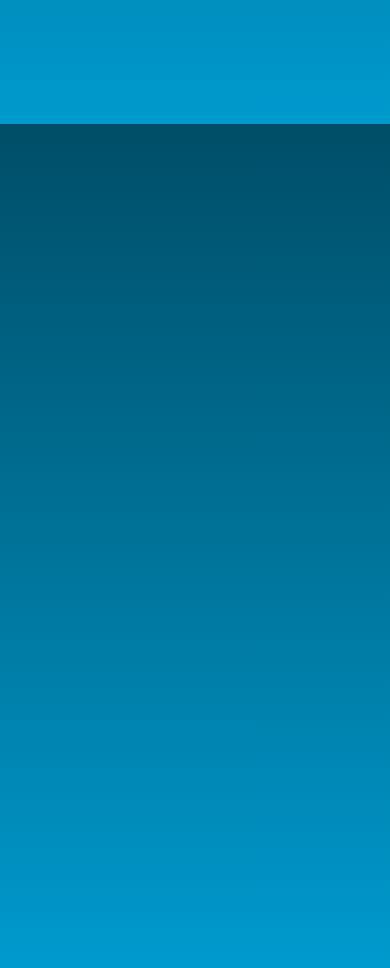
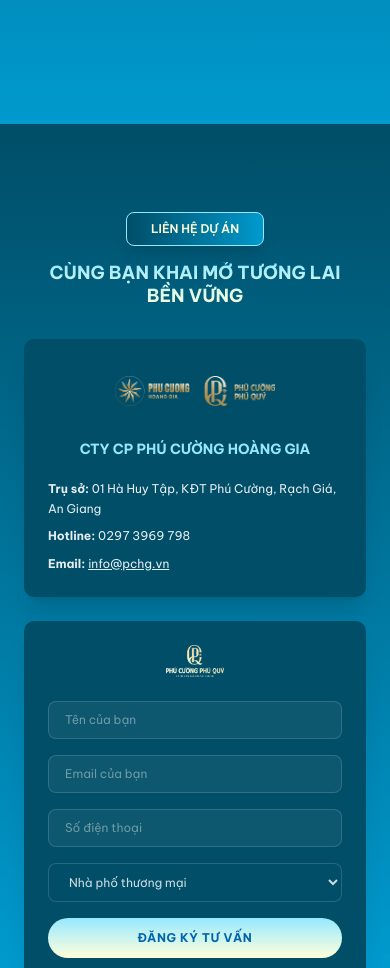
Before and after one commit to vunguyen9404/pcpq-landing, a Next.js app: page / in a window 390 px wide. Shown: the part 9160-10128 px from the top of the page. Built offline with nearby package versions, Linux system fonts and the light colour scheme.

Commit message:
refactor ContactFooterSection layout to match Figma 165:533 specs

```diff
--- a/src/components/ContactFooterSection.tsx
+++ b/src/components/ContactFooterSection.tsx
@@ -8,15 +8,16 @@
 const imgRectangle6 = "/assets/2da6ff5d0a6d8e434f9f82e06e7290236d7edf0e.png";
 const imgAsset14X1 = "/assets/b81776fe152d18a7194ece4649cd2106fa7d7c6f.png";
 const imgAsset212X1 = "/assets/04195bc0bad3f52644767a492c62b5d2473f1f12.png";
+const imgLogoPcpq1 = "/assets/4cedd30840202ba4e2e21da8625f27eff263a639.png";
 
 const imgPhone = "/assets/9fe127963e104efca8c123834786be441438f4d1.png";
 const imgZalo = "/assets/eef6d6f0fb2f530a7fb1adeb916d938dd28355fe.png";
 const imgFacebook = "/assets/c94ddb7a5c0a0287784654bddb8571e41ac3a5f2.png";
 const imgMess = "/assets/80b6c1bf84a7cfd217090234d346c96769599e18.png";
+const imgTiktok = "/assets/ff4a49a47250c804f2340585ffca5ac1ab3eced9.png";
 const imgYoutube = "/assets/fefe3dfdd9621d4b7225d305aa6a031acbfa1ab5.png";
 
-const OUTER = "relative w-full h-screen overflow-hidden bg-cover bg-center";
-const INNER = "relative w-full h-full max-w-[1920px] lg:max-w-none mx-auto";
+const OUTER = "relative w-full h-screen overflow-hidden bg-gradient-to-b from-[#004e68] to-[#009ace]";
 
 export default function ContactFooterSection() {
   const containerRef = useRef<HTMLDivElement>(null);
@@ -30,21 +31,19 @@
     const el = containerRef.current;
     if (!el) return;
 
-    const titleRight = el.querySelector(".animate-title-right");
-    const titleCenter = el.querySelector(".animate-title-center");
-    const info = el.querySelector(".animate-info");
-    const formBox = el.querySelector(".animate-form");
-    const brand = el.querySelector(".animate-brand");
+    const title = el.querySelector(".contact-title");
+    const cards = el.querySelectorAll(".contact-card");
     const partners = el.querySelectorAll(".animate-partner-icon");
 
     const ctx = gsap.context(() => {
+      if (title) {
         gsap.fromTo(
-        titleRight,
-        { opacity: 0, y: -20 },
+          title,
+          { opacity: 0, y: -30 },
           {
             opacity: 1,
             y: 0,
-          duration: 0.8,
+            duration: 1,
             ease: "power2.out",
             scrollTrigger: {
               trigger: el,
@@ -53,14 +52,17 @@
             },
           }
         );
+      }
 
+      cards.forEach((card, index) => {
         gsap.fromTo(
-        titleCenter,
-        { opacity: 0, y: -30 },
+          card,
+          { opacity: 0, y: 50 },
           {
             opacity: 1,
             y: 0,
-          duration: 0.8,
+            duration: 1,
+            delay: index * 0.15,
             ease: "power2.out",
             scrollTrigger: {
               trigger: el,
@@ -69,29 +71,13 @@
             },
           }
         );
-
-      gsap.fromTo(
-        [info, formBox, brand],
-        { opacity: 0, y: 50 },
-        {
-          opacity: 1,
-          y: 0,
-          stagger: 0.1,
-          duration: 0.8,
-          ease: "power2.out",
-          scrollTrigger: {
-            trigger: el,
-            start: "top center",
-            toggleActions: "play none none reverse",
-          },
-        }
-      );
+      });
 
       gsap.fromTo(
         partners,
         { opacity: 0, scale: 0.8 },
         {
-          opacity: 0.6,
+          opacity: 1,
           scale: 1,
           stagger: 0.08,
           duration: 0.6,
@@ -125,128 +111,300 @@
   };
 
   return (
-    <section
-      id="contact"
-      ref={containerRef}
-      className={`${OUTER} bg-gradient-to-b from-[#004e68] to-[#009ace]`}
+    <section id="contact" ref={containerRef} className={OUTER}>
+      {/* ── Viewport-relative Layout (Desktop Only) ── */}
+      <div className="absolute inset-0 hidden lg:flex flex-col items-center justify-center pt-[5vh] z-0">
+
+        {/* Centered Title */}
+        <div className="contact-title pointer-events-auto opacity-0 mb-[6vh] shrink-0">
+          <h2
+            className="text-center uppercase tracking-wide"
+            style={{
+              fontFamily: "Arial, sans-serif",
+              fontSize: "3.8vh",
+              fontWeight: 700,
+              lineHeight: "4.9vh",
+              background: "linear-gradient(180deg, #95E8FF 0%, #FDFFD9 100%)",
+              WebkitBackgroundClip: "text",
+              WebkitTextFillColor: "transparent",
+            }}
           >
-      <div className={`${INNER} flex flex-col justify-between p-6 md:p-12 lg:p-0`}>
-        <p className="animate-title-right lg:absolute lg:right-[10.4%] lg:top-[7.9%]
-                      font-be-vietnam uppercase tracking-widest text-white/80
-                      font-medium text-sm border-b border-[#95e8ff]/50
-                      pb-2 text-right mt-16 lg:mt-0 opacity-0">
-          liên hệ
-        </p>
-
-        <div className="animate-title-center lg:absolute lg:left-1/2 lg:-translate-x-1/2 lg:top-[11%] mt-20 lg:mt-0 text-center w-full lg:w-auto opacity-0">
-          <h2 className="font-anton uppercase text-xl md:text-3xl lg:text-[2.2vw]
-                         tracking-wide bg-clip-text text-transparent
-                         bg-gradient-to-b from-[#95e8ff] to-[#fdffd9]">
             CÙNG BẠN KHAI MỞ TƯƠNG LAI BỀN VỮNG
           </h2>
         </div>
 
-        <div className="grid grid-cols-1 lg:grid-cols-3 gap-6
-                        lg:absolute lg:left-[3.6%] lg:right-[3.6%] lg:top-[22%]
-                        my-8 lg:my-0">
-          {/* Company info */}
-          <div className="animate-info bg-[#004e68]/80 backdrop-blur-md border border-white/10 rounded-2xl p-7 shadow-2xl flex flex-col gap-4 lg:h-[44vh] opacity-0">
-            <div className="relative w-40 h-14 self-center">
-              <Image src={imgAsset212X1} alt="Logo" fill className="object-contain" />
+        {/* 3 Columns Row */}
+        <div className="flex justify-center gap-[4vw] w-full mb-[5.8vh] pointer-events-none select-none">
+
+          {/* Card 1: Contact Info */}
+          <div className="contact-card w-[21vw] max-w-[404px] aspect-[404/478] bg-[#004e68] rounded-[10px] drop-shadow-[0px_4px_2px_rgba(0,0,0,0.25)] flex flex-col justify-between p-[4.2vh] pointer-events-auto opacity-0">
+            {/* Logo Phú Cường Hoàng Gia */}
+            <div className="relative w-[75%] aspect-[256/94] mx-auto shrink-0">
+              <Image src={imgAsset212X1} alt="Phú Cường Hoàng Gia" fill className="object-contain animate-pulse" />
             </div>
-            <h3 className="font-bold text-[#95e8ff] uppercase tracking-wider text-sm text-center">CTY CP PHÚ CƯỜNG HOÀNG GIA</h3>
-            <div className="font-be-vietnam text-white/90 text-xs leading-relaxed space-y-2">
-              <p><strong>Trụ sở:</strong> 01 Hà Huy Tập, KĐT Phú Cường, Rạch Giá, Kiên Giang</p>
-              <p><strong>Hotline:</strong> 0297 3969 798</p>
-              <p><strong>Email:</strong> <a href="mailto:info@pchg.vn" className="underline hover:text-[#95e8ff]">info@pchg.vn</a></p>
+
+            {/* Corporate Address Info */}
+            <div className="flex flex-col gap-[1.5vh] text-left">
+              <h3 className="font-be-vietnam font-bold uppercase text-[1.7vh] leading-[2.4vh] text-[#95E8FF]">
+                CTY CP PHÚ CƯỜNG HOÀNG GIA
+              </h3>
+              <div className="font-be-vietnam text-white/90 text-[1.35vh] leading-[2.6vh] flex flex-col gap-[0.5vh]">
+                <p>
+                  <strong className="text-white">Trụ sở:</strong> 01 Hà Huy Tập, Khu đô thị Phú Cường, Rạch Giá, An Giang, Việt Nam
+                </p>
+                <p>
+                  <strong className="text-white">Hotline:</strong> 0297 3969 798
+                </p>
+                <p>
+                  <strong className="text-white">Email:</strong>{" "}
+                  <a href="mailto:info@pchg.vn" className="underline hover:text-[#95e8ff] transition-colors">
+                    info@pchg.vn
+                  </a>
+                </p>
+              </div>
             </div>
           </div>
 
-          {/* Contact form */}
-          <div className="animate-form bg-[#004e68]/80 backdrop-blur-md border border-white/10 rounded-2xl p-7 shadow-2xl flex flex-col lg:h-[44vh] opacity-0">
+          {/* Card 2: Contact Form */}
+          <div className="contact-card w-[21vw] max-w-[404px] aspect-[404/478] bg-[#004e68] rounded-[10px] drop-shadow-[0px_4px_2px_rgba(0,0,0,0.25)] flex flex-col justify-between p-[3vh] pointer-events-auto opacity-0">
             {formSubmitted ? (
               <div className="flex flex-col items-center justify-center h-full text-center">
-                <div className="w-14 h-14 bg-[#006844] rounded-full flex items-center justify-center mb-4">
+                <div className="w-14 h-14 bg-[#006837] rounded-full flex items-center justify-center mb-4 shadow-lg animate-bounce">
                   <svg className="w-7 h-7 text-white" fill="none" stroke="currentColor" viewBox="0 0 24 24">
                     <path strokeLinecap="round" strokeLinejoin="round" strokeWidth="2" d="M5 13l4 4L19 7" />
                   </svg>
                 </div>
-                <h3 className="font-be-vietnam font-bold text-lg text-[#95e8ff] mb-2">Đăng Ký Thành Công!</h3>
-                <p className="text-white/80 text-sm">Chuyên viên tư vấn sẽ liên hệ sớm nhất.</p>
+                <h3 className="font-be-vietnam font-bold text-[1.85vh] text-[#95e8ff] mb-2">Đăng Ký Thành Công!</h3>
+                <p className="text-white/80 text-[1.4vh]">Chuyên viên tư vấn sẽ liên hệ sớm nhất.</p>
               </div>
             ) : (
-              <form onSubmit={handleFormSubmit} className="flex flex-col gap-3 h-full justify-between">
-                <h3 className="font-be-vietnam font-bold text-xs tracking-widest text-[#fffcd8] uppercase border-b border-white/10 pb-2">
-                  Đăng ký tư vấn
-                </h3>
-                <div className="flex flex-col gap-2.5 flex-1">
-                  {[
-                    { type: "text", name: "name", placeholder: "Tên của bạn", required: true },
-                    { type: "email", name: "email", placeholder: "Email của bạn", required: false },
-                    { type: "tel", name: "phone", placeholder: "Số điện thoại", required: true },
-                  ].map(field => (
+              <form onSubmit={handleFormSubmit} className="flex flex-col h-full justify-between">
+                {/* Logo White PCPQ */}
+                <div className="relative w-[48%] aspect-[196/106.4] mx-auto shrink-0 mb-[1vh]">
+                  <Image src={imgLogoPcpq1} alt="Logo" fill className="object-contain" />
+                </div>
+
+                {/* Form Fields with Border-B */}
+                <div className="flex flex-col gap-[1.5vh] flex-1 justify-center">
                   <input
-                      key={field.name}
-                      type={field.type}
-                      name={field.name}
-                      value={formData[field.name as keyof typeof formData]}
+                    type="text"
+                    name="name"
+                    value={formData.name}
                     onChange={handleInputChange}
-                      placeholder={field.placeholder}
-                      required={field.required}
-                      className="w-full bg-white/5 border border-white/10 rounded-xl px-4 py-2.5 text-sm
-                                 focus:outline-none focus:border-[#95e8ff] text-white placeholder-white/40"
+                    placeholder="Tên của bạn"
+                    required
+                    className="w-full bg-transparent border-b border-white/30 px-2 py-[0.8vh] text-[1.35vh] font-sans
+                               focus:outline-none focus:border-[#95e8ff] text-white placeholder-white/40 transition-colors"
                   />
-                  ))}
+                  <input
+                    type="email"
+                    name="email"
+                    value={formData.email}
+                    onChange={handleInputChange}
+                    placeholder="Email của bạn"
+                    className="w-full bg-transparent border-b border-white/30 px-2 py-[0.8vh] text-[1.35vh] font-sans
+                               focus:outline-none focus:border-[#95e8ff] text-white placeholder-white/40 transition-colors"
+                  />
+                  <input
+                    type="tel"
+                    name="phone"
+                    value={formData.phone}
+                    onChange={handleInputChange}
+                    placeholder="Số điện thoại"
+                    required
+                    className="w-full bg-transparent border-b border-white/30 px-2 py-[0.8vh] text-[1.35vh] font-sans
+                               focus:outline-none focus:border-[#95e8ff] text-white placeholder-white/40 transition-colors"
+                  />
                   <select
                     name="product"
                     value={formData.product}
                     onChange={handleInputChange}
-                    className="w-full bg-[#004e68] border border-white/10 rounded-xl px-4 py-2.5 text-sm
-                               focus:outline-none focus:border-[#95e8ff] text-white/80 cursor-pointer"
+                    className="w-full bg-transparent border-b border-white/30 px-2 py-[0.8vh] text-[1.35vh] font-sans
+                               focus:outline-none focus:border-[#95e8ff] text-white/80 cursor-pointer transition-colors"
+                  >
+                    <option className="bg-[#004e68] text-white">Nhà phố thương mại</option>
+                    <option className="bg-[#004e68] text-white">Biệt thự đơn lập</option>
+                    <option className="bg-[#004e68] text-white">Đất nền thương mại</option>
+                    <option className="bg-[#004e68] text-white">Nhà ở xã hội</option>
+                  </select>
+                </div>
+
+                {/* Submit button */}
+                <button
+                  type="submit"
+                  className="w-[239px] h-[47px] flex items-center justify-center rounded-[20px] transition-all duration-300 hover:scale-105 hover:brightness-110 shadow-lg cursor-pointer self-center mt-[1.5vh] shrink-0"
+                  style={{
+                    background: "linear-gradient(180deg, #95E8FF 0%, #FDFFD9 100%)",
+                  }}
+                >
+                  <span
+                    className="text-center uppercase"
+                    style={{
+                      fontFamily: "Inter, sans-serif",
+                      color: "#0065AD",
+                      fontSize: "15.4px",
+                      fontWeight: 700,
+                      lineHeight: "37.25px",
+                      letterSpacing: "0.466px",
+                    }}
+                  >
+                    Đăng ký tư vấn
+                  </span>
+                </button>
+              </form>
+            )}
+          </div>
+
+          {/* Card 3: Map Overlay Image */}
+          <div className="contact-card w-[21vw] max-w-[404px] aspect-[404/478] relative rounded-[10px] overflow-hidden drop-shadow-[0px_4px_2px_rgba(0,0,0,0.25)] border border-white/10 pointer-events-auto opacity-0">
+            {/* Background Image */}
+            <Image src={imgRectangle6} alt="Bản đồ" fill className="object-cover" />
+
+            {/* Logo Overlay */}
+            <div className="absolute top-[6.7%] left-1/2 -translate-x-1/2 w-[87%] aspect-[354/36]">
+              <Image src={imgAsset14X1} alt="Khu đô thị Phú Cường Phú Quý" fill className="object-contain" />
+            </div>
+          </div>
+
+        </div>
+
+        {/* 6 Partner / Social Circular Icons Row */}
+        <div className="flex justify-center items-center gap-[2vw] mb-[2vh] pointer-events-auto">
+          {[imgZalo, imgPhone, imgFacebook, imgMess, imgTiktok, imgYoutube].map((src, idx) => (
+            <div
+              key={idx}
+              className="animate-partner-icon relative w-[4.5vh] max-w-[63px] aspect-square rounded-full overflow-hidden transition-all duration-300 hover:scale-110 cursor-pointer shadow-md opacity-0"
+            >
+              <Image src={src} alt="Social link" fill className="object-cover" />
+            </div>
+          ))}
+        </div>
+
+        {/* Short Copyright footer */}
+        <p className="text-center text-[1vh] text-white/35 shrink-0 select-none">
+          © 2026 Công Ty Cổ Phần Phú Cường Hoàng Gia. Bản quyền thiết kế thuộc về dự án PCPQ.
+        </p>
+
+      </div>
+
+      {/* ── Mobile/Tablet Layout (Scrollable stacked fallback) ── */}
+      <div className="lg:hidden flex flex-col justify-start h-full p-6 pb-12 overflow-y-auto z-10 relative">
+        {/* Title */}
+        <div className="flex flex-col items-center gap-4 mt-16 mb-8 text-center px-2">
+          <div className="bg-gradient-to-r from-[#004e68] to-[#009ace] border border-[#95e8ff] rounded-[8px] px-6 py-2 shadow-lg flex items-center justify-center">
+            <h3 className="font-be-vietnam text-center text-xs font-semibold uppercase text-[#FFFCD8]">
+              liên hệ dự án
+            </h3>
+          </div>
+          <h2 className="font-be-vietnam font-bold uppercase text-lg text-transparent bg-clip-text bg-gradient-to-b from-[#95e8ff] to-[#fdffd9] leading-tight">
+            CÙNG BẠN KHAI MỞ TƯƠNG LAI BỀN VỮNG
+          </h2>
+        </div>
+
+        {/* 3 Stacked Cards */}
+        <div className="flex flex-col gap-6 max-w-[450px] mx-auto w-full mb-8">
+
+          {/* Card 1 */}
+          <div className="bg-[#004e68] rounded-[10px] p-6 shadow-xl flex flex-col gap-5">
+            <div className="relative w-40 h-14 mx-auto">
+              <Image src={imgAsset212X1} alt="Logo" fill className="object-contain" />
+            </div>
+            <h3 className="font-be-vietnam font-bold uppercase text-[#95E8FF] text-sm text-center">
+              CTY CP PHÚ CƯỜNG HOÀNG GIA
+            </h3>
+            <div className="font-be-vietnam text-white/90 text-xs leading-relaxed space-y-2">
+              <p><strong>Trụ sở:</strong> 01 Hà Huy Tập, KĐT Phú Cường, Rạch Giá, An Giang</p>
+              <p><strong>Hotline:</strong> 0297 3969 798</p>
+              <p><strong>Email:</strong> <a href="mailto:info@pchg.vn" className="underline">info@pchg.vn</a></p>
+            </div>
+          </div>
+
+          {/* Card 2 */}
+          <div className="bg-[#004e68] rounded-[10px] p-6 shadow-xl flex flex-col">
+            {formSubmitted ? (
+              <div className="text-center py-6">
+                <h3 className="font-bold text-[#95e8ff] text-base mb-2">Đăng Ký Thành Công!</h3>
+                <p className="text-white/80 text-xs">Chúng tôi sẽ liên hệ trong thời gian sớm nhất.</p>
+              </div>
+            ) : (
+              <form onSubmit={handleFormSubmit} className="flex flex-col gap-4">
+                <div className="relative w-28 h-8 mx-auto mb-2">
+                  <Image src={imgLogoPcpq1} alt="Logo" fill className="object-contain" />
+                </div>
+                <input
+                  type="text"
+                  name="name"
+                  value={formData.name}
+                  onChange={handleInputChange}
+                  placeholder="Tên của bạn"
+                  required
+                  className="w-full bg-white/5 border border-white/15 rounded-[8px] px-4 py-2.5 text-xs text-white placeholder-white/40 focus:outline-none"
+                />
+                <input
+                  type="email"
+                  name="email"
+                  value={formData.email}
+                  onChange={handleInputChange}
+                  placeholder="Email của bạn"
+                  className="w-full bg-white/5 border border-white/15 rounded-[8px] px-4 py-2.5 text-xs text-white placeholder-white/40 focus:outline-none"
+                />
+                <input
+                  type="tel"
+                  name="phone"
+                  value={formData.phone}
+                  onChange={handleInputChange}
+                  placeholder="Số điện thoại"
+                  required
+                  className="w-full bg-white/5 border border-white/15 rounded-[8px] px-4 py-2.5 text-xs text-white placeholder-white/40 focus:outline-none"
+                />
+                <select
+                  name="product"
+                  value={formData.product}
+                  onChange={handleInputChange}
+                  className="w-full bg-[#004e68] border border-white/15 rounded-[8px] px-4 py-2.5 text-xs text-white/80 cursor-pointer focus:outline-none"
                 >
                   <option>Nhà phố thương mại</option>
                   <option>Biệt thự đơn lập</option>
                   <option>Đất nền thương mại</option>
                   <option>Nhà ở xã hội</option>
                 </select>
-                </div>
-                <button type="submit"
-                  className="w-full py-3 rounded-xl font-bold uppercase tracking-wider text-sm
-                             text-[#0065ad] bg-gradient-to-b from-[#95e8ff] to-[#fdffd9]
-                             hover:brightness-110 transition-all cursor-pointer mt-1">
-                  Đăng ký tư vấn ngay
+                <button
+                  type="submit"
+                  className="w-full py-3 rounded-[20px] font-bold uppercase tracking-wider text-xs text-[#0065ad] bg-gradient-to-b from-[#95e8ff] to-[#fdffd9]"
+                >
+                  Đăng ký tư vấn
                 </button>
               </form>
             )}
           </div>
 
-          {/* Brand image */}
-          <div className="animate-brand relative rounded-2xl overflow-hidden shadow-2xl lg:h-[44vh] border border-white/10 opacity-0">
-            <Image src={imgRectangle6} alt="Phú Cường" fill className="object-cover" />
-            <div className="absolute inset-0 bg-black/35" />
-            <div className="absolute top-6 left-0 right-0">
-              <div className="relative h-10 w-[75%] mx-auto">
-                <Image src={imgAsset14X1} alt="Brand" fill className="object-contain" />
-              </div>
+          {/* Card 3 */}
+          <div className="relative rounded-[10px] overflow-hidden shadow-xl aspect-[404/478] border border-white/10">
+            <Image src={imgRectangle6} alt="Bản đồ" fill className="object-cover" />
+            <div className="absolute top-[6.7%] left-0 right-0">
+              <div className="relative h-6 w-[80%] mx-auto">
+                <Image src={imgAsset14X1} alt="Logo" fill className="object-contain" />
               </div>
             </div>
           </div>
 
-        {/* Partner / social row */}
-        <div className="flex flex-wrap justify-center items-center gap-6 py-6
-                        border-t border-white/10
-                        lg:absolute lg:left-[3.6%] lg:right-[3.6%] lg:top-[74%]">
-          {[imgPhone, imgZalo, imgFacebook, imgMess, imgYoutube].map((src, idx) => (
-            <div key={idx} className="animate-partner-icon relative w-16 h-8 opacity-0 hover:opacity-100 transition-opacity">
-              <Image src={src} alt="Partner" fill className="object-contain" />
+        </div>
+
+        {/* 6 Icons Mobile */}
+        <div className="flex flex-wrap justify-center items-center gap-4 py-4 border-t border-white/10 mb-4">
+          {[imgZalo, imgPhone, imgFacebook, imgMess, imgTiktok, imgYoutube].map((src, idx) => (
+            <div key={idx} className="relative w-8 h-8 rounded-full overflow-hidden">
+              <Image src={src} alt="Social link" fill className="object-cover" />
             </div>
           ))}
         </div>
 
-        <p className="text-center text-[10px] text-white/40 pb-4 pt-2 border-t border-white/5 w-full">
-          © 2026 Công Ty Cổ Phần Phú Cường Hoàng Gia. Bản quyền thiết kế thuộc về dự án PCPQ.
+        {/* Footer Text Mobile */}
+        <p className="text-center text-[9px] text-white/35 w-full">
+          © 2026 Công Ty Cổ Phần Phú Cường Hoàng Gia.
         </p>
       </div>
+
     </section>
   );
 }
```
Lines whose indentation alone changed are shown as unchanged.
